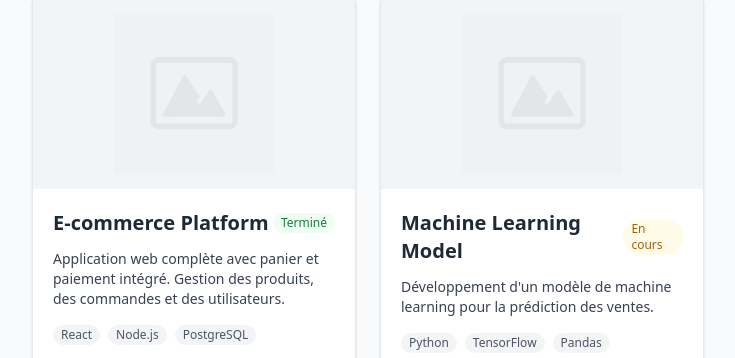
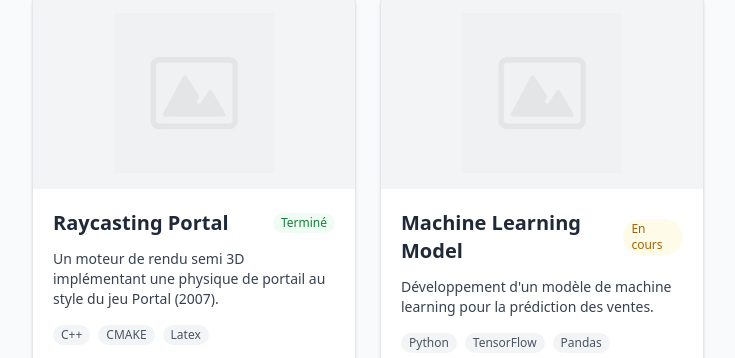
Before and after one commit to mbido/mbido.github.io, a website: page index.html in a window 1280 px wide. Shown: the part 1984-2342 px from the top of the page, without its empty margins (272-1007 px from the left). Drawn offline with Linux system fonts and the light colour scheme.

Commit message:
Mise à jour des informations du projet Raycasting Portal et ajustement des liens dans la navigation

```diff
--- a/data/projects.json
+++ b/data/projects.json
@@ -1,19 +1,19 @@
 {
   "projects": [
     {
-      "title": "E-commerce Platform",
-      "description": "Application web complète avec panier et paiement intégré. Gestion des produits, des commandes et des utilisateurs.",
+      "title": "Raycasting Portal",
+      "description": "Un moteur de rendu semi 3D implémentant une physique de portail au style du jeu Portal (2007).",
       "status": {
         "type": "completed",
         "label": "Terminé"
       },
       "technologies": [
-        "React",
-        "Node.js",
-        "PostgreSQL"
+        "C++",
+        "CMAKE",
+        "Latex"
       ],
       "link": "#",
-      "github": "https://github.com/mbido/project",
+      "github": "https://github.com/mbido/raycastingportal",
       "image": "/images/projects/ecommerce.jpg"
     },
     {
--- a/index.html
+++ b/index.html
@@ -16,8 +16,8 @@
         <a href="#" class="text-2xl font-bold text-primary hover:text-blue-600 transition-colors">Matthieu Bidault</a>
         <ul class="flex space-x-6">
           <li><a href="#about" class="hover:text-blue-600">À propos</a></li>
+          <li><a href="#skills" class="hover:text-blue-600">Compétences</a></li>
           <li><a href="#projects" class="hover:text-blue-600">Projets</a></li>
-          <li><a href="#skills" class="hover:text-blue-600">Compétences</a></li>
           <li><a href="#contact" class="hover:text-blue-600">Contact</a></li>
         </ul>
       </div>
```
